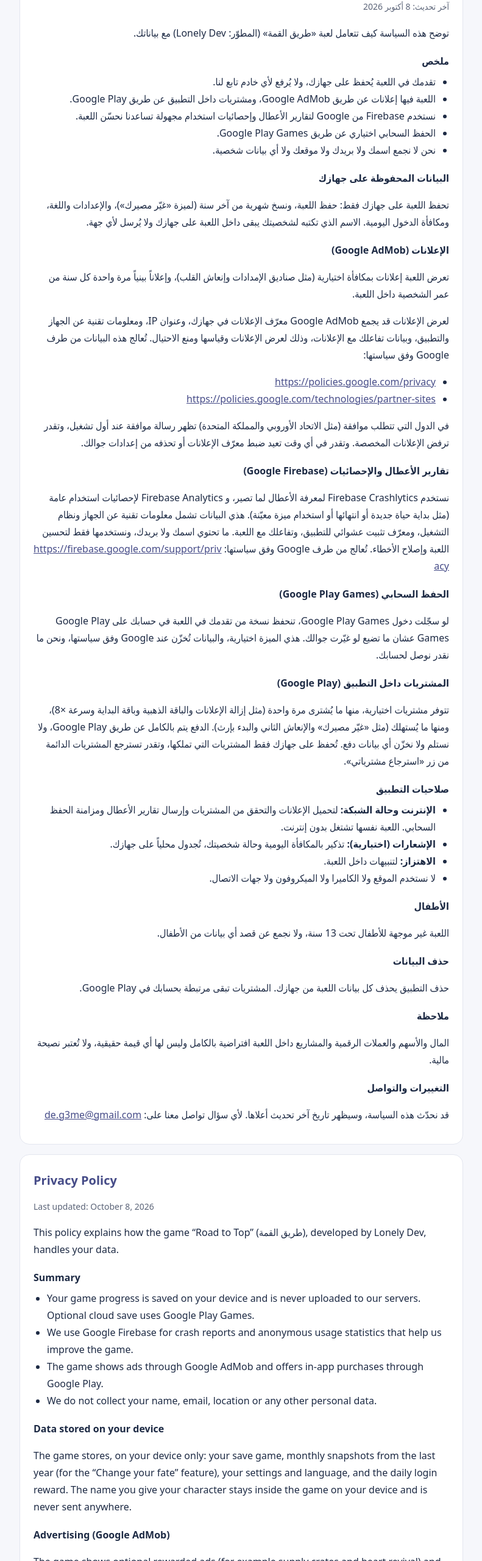
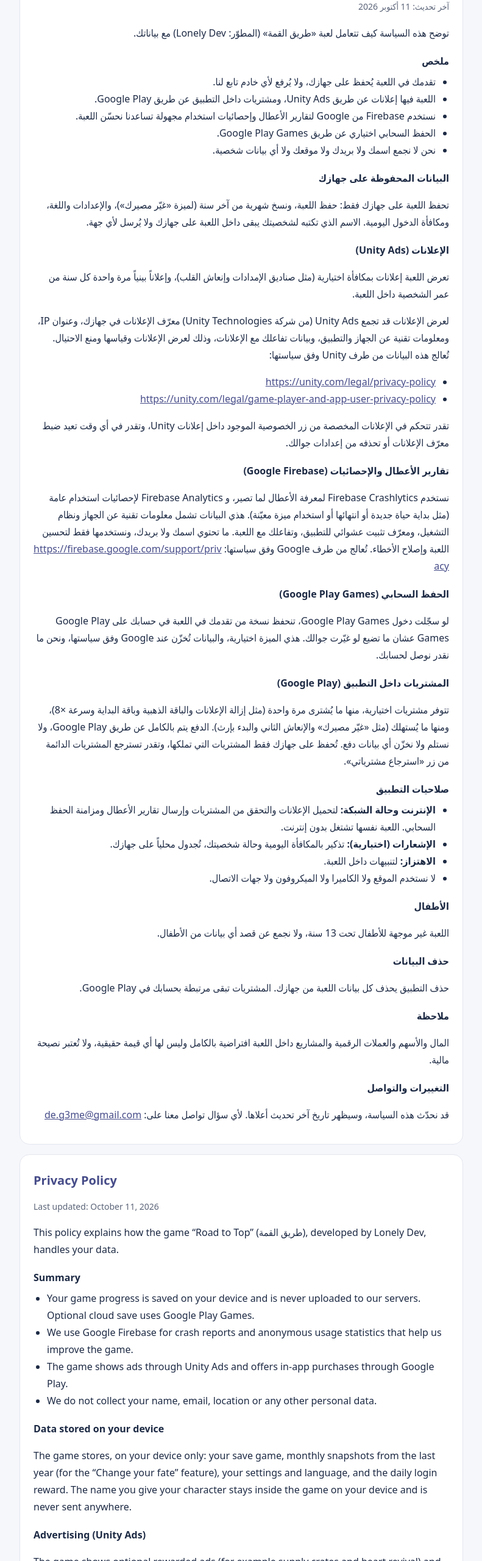
Before and after one commit to deg3me/deg3me.github.io, a plain HTML site: page privacy.html in a window 1280 px wide. Shown: the part 240-2800 px from the top of the page at 61% size, without its empty margins (244-1035 px from the left). Drawn offline with Linux system fonts and the light colour scheme.

Commit message:
Privacy policy: ads now via Unity Ads

```diff
--- a/privacy.html
+++ b/privacy.html
@@ -35,13 +35,13 @@
 
 <section id="ar" lang="ar">
 <h2>سياسة الخصوصية</h2>
-<p class="small">آخر تحديث: 8 أكتوبر 2026</p>
+<p class="small">آخر تحديث: 11 أكتوبر 2026</p>
 <p>توضح هذه السياسة كيف تتعامل لعبة «طريق القمة» (المطوّر: Lonely Dev) مع بياناتك.</p>
 
 <h3>ملخص</h3>
 <ul>
 <li>تقدمك في اللعبة يُحفظ على جهازك، ولا يُرفع لأي خادم تابع لنا.</li>
-<li>اللعبة فيها إعلانات عن طريق Google AdMob، ومشتريات داخل التطبيق عن طريق Google Play.</li>
+<li>اللعبة فيها إعلانات عن طريق Unity Ads، ومشتريات داخل التطبيق عن طريق Google Play.</li>
 <li>نستخدم Firebase من Google لتقارير الأعطال وإحصائيات استخدام مجهولة تساعدنا نحسّن اللعبة.</li>
 <li>الحفظ السحابي اختياري عن طريق Google Play Games.</li>
 <li>نحن لا نجمع اسمك ولا بريدك ولا موقعك ولا أي بيانات شخصية.</li>
@@ -50,14 +50,14 @@
 <h3>البيانات المحفوظة على جهازك</h3>
 <p>تحفظ اللعبة على جهازك فقط: حفظ اللعبة، ونسخ شهرية من آخر سنة (لميزة «غيّر مصيرك»)، والإعدادات واللغة، ومكافأة الدخول اليومية. الاسم الذي تكتبه لشخصيتك يبقى داخل اللعبة على جهازك ولا يُرسل لأي جهة.</p>
 
-<h3>الإعلانات (Google AdMob)</h3>
+<h3>الإعلانات (Unity Ads)</h3>
 <p>تعرض اللعبة إعلانات بمكافأة اختيارية (مثل صناديق الإمدادات وإنعاش القلب)، وإعلاناً بينياً مرة واحدة كل سنة من عمر الشخصية داخل اللعبة.</p>
-<p>لعرض الإعلانات قد يجمع Google AdMob معرّف الإعلانات في جهازك، وعنوان IP، ومعلومات تقنية عن الجهاز والتطبيق، وبيانات تفاعلك مع الإعلانات، وذلك لعرض الإعلانات وقياسها ومنع الاحتيال. تُعالج هذه البيانات من طرف Google وفق سياستها:</p>
+<p>لعرض الإعلانات قد تجمع Unity Ads (من شركة Unity Technologies) معرّف الإعلانات في جهازك، وعنوان IP، ومعلومات تقنية عن الجهاز والتطبيق، وبيانات تفاعلك مع الإعلانات، وذلك لعرض الإعلانات وقياسها ومنع الاحتيال. تُعالج هذه البيانات من طرف Unity وفق سياستها:</p>
 <ul>
-<li><a href="https://policies.google.com/privacy">https://policies.google.com/privacy</a></li>
-<li><a href="https://policies.google.com/technologies/partner-sites">https://policies.google.com/technologies/partner-sites</a></li>
+<li><a href="https://unity.com/legal/privacy-policy">https://unity.com/legal/privacy-policy</a></li>
+<li><a href="https://unity.com/legal/game-player-and-app-user-privacy-policy">https://unity.com/legal/game-player-and-app-user-privacy-policy</a></li>
 </ul>
-<p>في الدول التي تتطلب موافقة (مثل الاتحاد الأوروبي والمملكة المتحدة) تظهر رسالة موافقة عند أول تشغيل، وتقدر ترفض الإعلانات المخصصة. وتقدر في أي وقت تعيد ضبط معرّف الإعلانات أو تحذفه من إعدادات جوالك.</p>
+<p>تقدر تتحكم في الإعلانات المخصصة من زر الخصوصية الموجود داخل إعلانات Unity، وتقدر في أي وقت تعيد ضبط معرّف الإعلانات أو تحذفه من إعدادات جوالك.</p>
 
 <h3>تقارير الأعطال والإحصائيات (Google Firebase)</h3>
 <p>نستخدم Firebase Crashlytics لمعرفة الأعطال لما تصير، و Firebase Analytics لإحصائيات استخدام عامة (مثل بداية حياة جديدة أو انتهائها أو استخدام ميزة معيّنة). هذي البيانات تشمل معلومات تقنية عن الجهاز ونظام التشغيل، ومعرّف تثبيت عشوائي للتطبيق، وتفاعلك مع اللعبة. ما تحتوي اسمك ولا بريدك، ونستخدمها فقط لتحسين اللعبة وإصلاح الأخطاء. تُعالج من طرف Google وفق سياستها:
@@ -92,28 +92,28 @@
 
 <section id="en" lang="en">
 <h2>Privacy Policy</h2>
-<p class="small">Last updated: October 8, 2026</p>
+<p class="small">Last updated: October 11, 2026</p>
 <p>This policy explains how the game “Road to Top” (طريق القمة), developed by Lonely Dev, handles your data.</p>
 
 <h3>Summary</h3>
 <ul>
 <li>Your game progress is saved on your device and is never uploaded to our servers. Optional cloud save uses Google Play Games.</li>
 <li>We use Google Firebase for crash reports and anonymous usage statistics that help us improve the game.</li>
-<li>The game shows ads through Google AdMob and offers in-app purchases through Google Play.</li>
+<li>The game shows ads through Unity Ads and offers in-app purchases through Google Play.</li>
 <li>We do not collect your name, email, location or any other personal data.</li>
 </ul>
 
 <h3>Data stored on your device</h3>
 <p>The game stores, on your device only: your save game, monthly snapshots from the last year (for the “Change your fate” feature), your settings and language, and the daily login reward. The name you give your character stays inside the game on your device and is never sent anywhere.</p>
 
-<h3>Advertising (Google AdMob)</h3>
+<h3>Advertising (Unity Ads)</h3>
 <p>The game shows optional rewarded ads (for example supply crates and heart revival) and one interstitial ad per in-game year of your character’s life.</p>
-<p>To serve ads, Google AdMob may collect your device’s advertising ID, IP address, technical information about your device and the app, and your interactions with ads, in order to show and measure ads and prevent fraud. This data is processed by Google under its policies:</p>
+<p>To serve ads, Unity Ads (by Unity Technologies) may collect your device’s advertising ID, IP address, technical information about your device and the app, and your interactions with ads, in order to show and measure ads and prevent fraud. This data is processed by Unity under its policies:</p>
 <ul>
-<li><a href="https://policies.google.com/privacy">https://policies.google.com/privacy</a></li>
-<li><a href="https://policies.google.com/technologies/partner-sites">https://policies.google.com/technologies/partner-sites</a></li>
+<li><a href="https://unity.com/legal/privacy-policy">https://unity.com/legal/privacy-policy</a></li>
+<li><a href="https://unity.com/legal/game-player-and-app-user-privacy-policy">https://unity.com/legal/game-player-and-app-user-privacy-policy</a></li>
 </ul>
-<p>In regions that require consent (such as the EU and UK), a consent message appears on first launch and you can refuse personalized ads. You can reset or delete your advertising ID at any time from your phone’s settings.</p>
+<p>You can manage personalized ads from the privacy button shown inside Unity ads, and you can reset or delete your advertising ID at any time from your phone’s settings.</p>
 
 <h3>Crash reports and statistics (Google Firebase)</h3>
 <p>We use Firebase Crashlytics to learn about crashes when they happen, and Firebase Analytics for general usage statistics (such as starting or ending a life, or using a feature). This data includes technical information about your device and operating system, a random app installation ID, and your interactions with the game. It does not include your name or email, and we use it only to improve the game and fix bugs. It is processed by Google under its policy:
```
